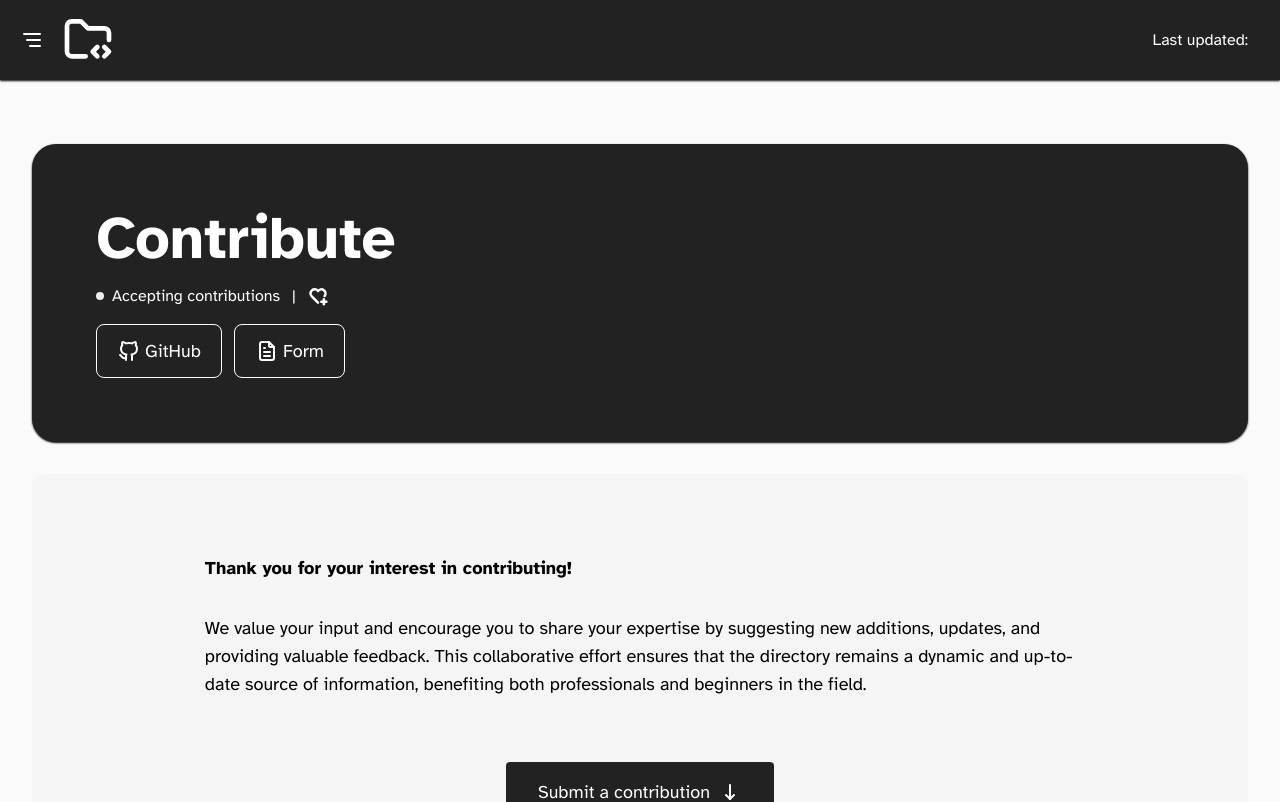
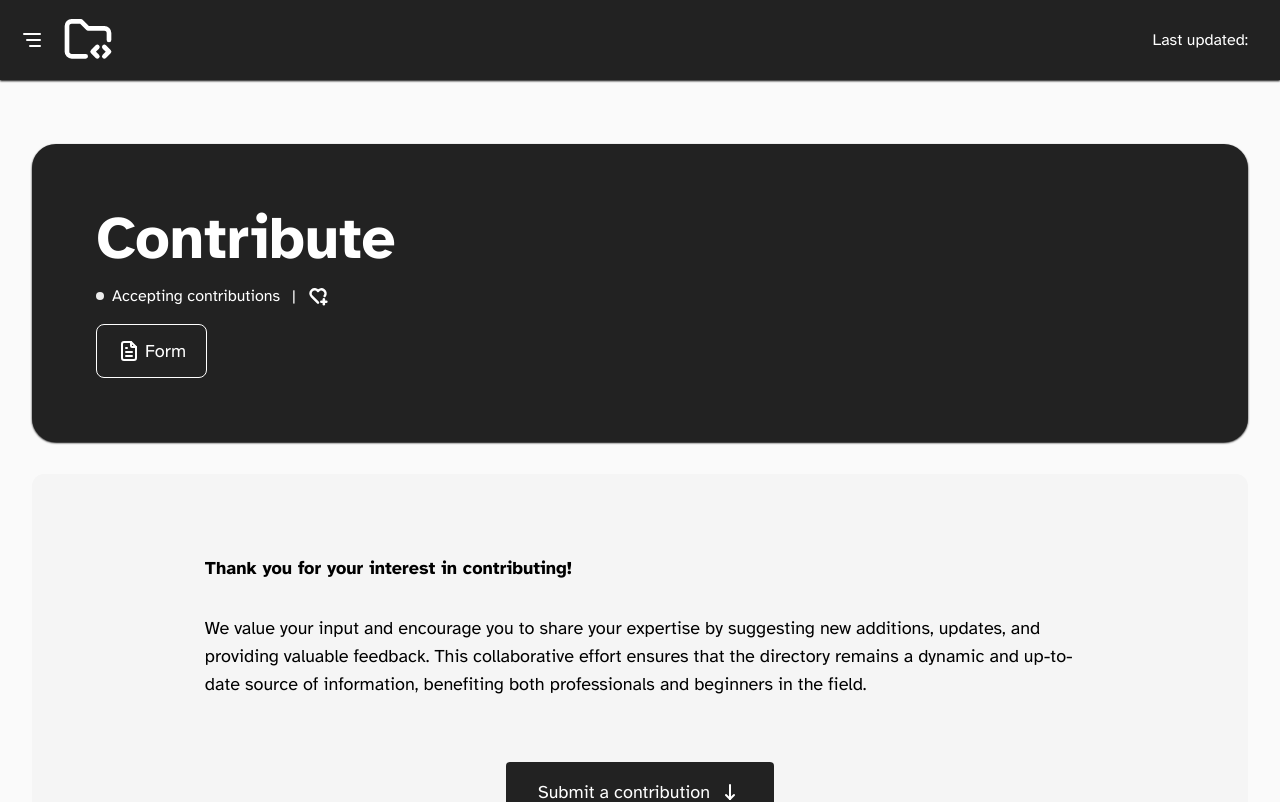
Before and after one commit to stefanicjuraj/datalog, a React (Vite) app: page /contribute in a window 1280 px wide. Shown: the top 802 px of the page. Built offline with nearby package versions, Linux system fonts and the light colour scheme; no server answers.

Commit message:
chore(contribute): remove header tag

```diff
--- a/src/pages/Contribute.tsx
+++ b/src/pages/Contribute.tsx
@@ -41,15 +41,8 @@ function Contribute() {
                         </div>
                         {/* header tags */}
                         <div className="flex mt-4">
-                            {/* github */}
-                            <Link to="">
-                                <a className="inline-flex items-center justify-center px-5 py-3 sm:text-lg text-md font-medium text-center bg-[#222] text-white rounded-lg focus:ring-1 focus:ring-white border-white border hover:underline hover:shadow-sm hover:shadow-white">
-                                    <img src={github} className="h-6 w-6 mr-1" alt="github" />
-                                    GitHub
-                                </a>
-                            </Link>
                             {/* form */}
-                            <a href="#form" className="ml-3 inline-flex items-center justify-center px-5 py-3 sm:text-lg text-md font-medium text-center bg-[#222] text-white rounded-lg focus:ring-1 focus:ring-white border-white border hover:underline hover:shadow-sm hover:shadow-white">
+                            <a href="#form" className="inline-flex items-center justify-center px-5 py-3 sm:text-lg text-md font-medium text-center bg-[#222] text-white rounded-lg focus:ring-1 focus:ring-white border-white border hover:underline hover:shadow-sm hover:shadow-white">
                                 <img src={readme} className="h-6 w-6 mr-1" alt="readme" />
                                 Form
                             </a>
```
